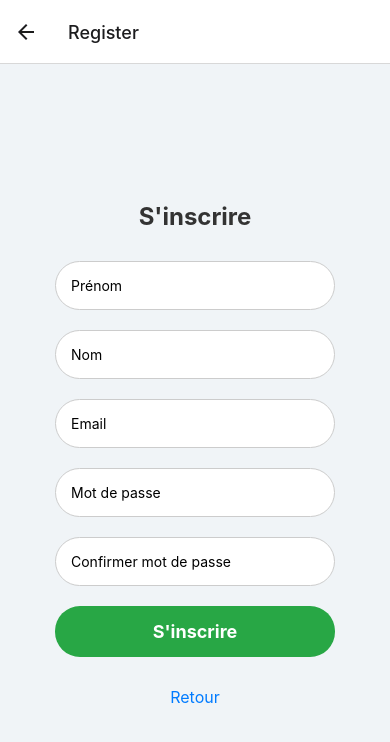
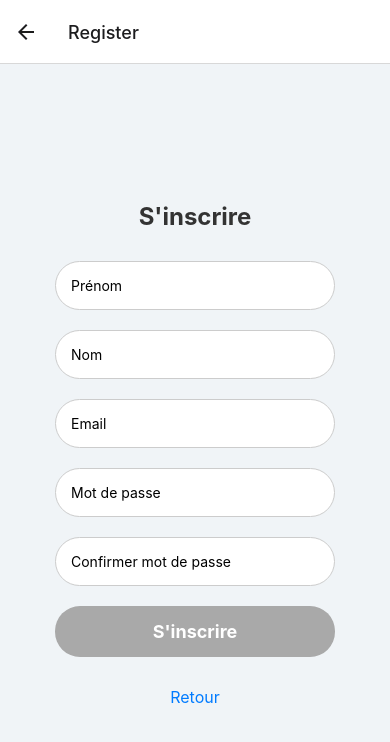
Before and after one commit to RomainEpitech/IP_ENERGY, a React Native app in the folder front/: screen /Register in a window 390 px wide. Shown: the top 742 px of the page. Built offline with nearby package versions, Linux system fonts and the light colour scheme.

Commit message:
register : live error handling

```diff
--- a/front/src/components/Register.tsx
+++ b/front/src/components/Register.tsx
@@ -1,4 +1,4 @@
-import React, { useState } from 'react';
+import React, { useState, useEffect } from 'react';
 import { StyleSheet, Text, TextInput, TouchableOpacity, View, Alert } from 'react-native';
 import { useNavigation } from '@react-navigation/native';
 import fetchApi, { ApiResponse } from "../utils/fetchApi";
@@ -11,9 +11,87 @@ const RegisterPage: React.FC = () => {
     const [password, setPassword] = useState('');
     const [confirmPassword, setConfirmPassword] = useState('');
 
+    const [firstnameError, setFirstnameError] = useState('');
+    const [nameError, setNameError] = useState('');
+    const [emailError, setEmailError] = useState('');
+    const [passwordError, setPasswordError] = useState('');
+    const [confirmPasswordError, setConfirmPasswordError] = useState('');
+    const [passwordMatchError, setPasswordMatchError] = useState('');
+
+    const [isFormValid, setIsFormValid] = useState(false);
+
+    useEffect(() => {
+        setIsFormValid(
+            firstname &&
+            name &&
+            email &&
+            password &&
+            confirmPassword &&
+            !firstnameError &&
+            !nameError &&
+            !emailError &&
+            !passwordError &&
+            !confirmPasswordError &&
+            !passwordMatchError
+        );
+    }, [firstname, name, email, password, confirmPassword, firstnameError, nameError, emailError, passwordError, confirmPasswordError, passwordMatchError]);
+
+    const validateField = (field, value) => {
+        switch (field) {
+            case 'firstname':
+                setFirstnameError(value ? '' : 'Le prénom est requis');
+                break;
+            case 'name':
+                setNameError(value ? '' : 'Le nom est requis');
+                break;
+            case 'email':
+                setEmailError(value && /\S+@\S+\.\S+/.test(value) ? '' : 'Email invalide');
+                break;
+            case 'password':
+                setPasswordError(value ? '' : 'Le mot de passe est requis');
+                break;
+            case 'confirmPassword':
+                setConfirmPasswordError(value ? '' : 'Confirmation du mot de passe est requise');
+                break;
+            default:
+                break;
+        }
+    };
+
+    const handlePasswordChange = (text) => {
+        setPassword(text);
+        validateField('password', text);
+        if (text !== confirmPassword) {
+            setPasswordMatchError('Les mots de passe ne correspondent pas.');
+        } else {
+            setPasswordMatchError('');
+        }
+    };
+
+    const handleConfirmPasswordChange = (text) => {
+        setConfirmPassword(text);
+        validateField('confirmPassword', text);
+        if (text !== password) {
+            setPasswordMatchError('Les mots de passe ne correspondent pas.');
+        } else {
+            setPasswordMatchError('');
+        }
+    };
+
     const handleRegister = async () => {
+        validateField('firstname', firstname);
+        validateField('name', name);
+        validateField('email', email);
+        validateField('password', password);
+        validateField('confirmPassword', confirmPassword);
+
         if (password !== confirmPassword) {
-            Alert.alert("Erreur", "Les mots de passe ne correspondent pas.");
+            setConfirmPasswordError('Les mots de passe ne correspondent pas.');
+            return;
+        }
+
+        if (!isFormValid) {
+            Alert.alert("Erreur", "Veuillez remplir tous les champs correctement.");
             return;
         }
 
@@ -36,39 +114,58 @@ const RegisterPage: React.FC = () => {
         <View style={styles.container}>
             <Text style={styles.title}>S'inscrire</Text>
             <TextInput
-                style={styles.input}
+                style={[styles.input, firstnameError ? styles.errorInput : null]}
                 placeholder="Prénom"
                 value={firstname}
-                onChangeText={setFirstname}
+                onChangeText={(text) => {
+                    setFirstname(text);
+                    validateField('firstname', text);
+                }}
             />
+            {firstnameError ? <Text style={styles.errorText}>{firstnameError}</Text> : null}
             <TextInput
-                style={styles.input}
+                style={[styles.input, nameError ? styles.errorInput : null]}
                 placeholder="Nom"
                 value={name}
-                onChangeText={setName}
+                onChangeText={(text) => {
+                    setName(text);
+                    validateField('name', text);
+                }}
             />
+            {nameError ? <Text style={styles.errorText}>{nameError}</Text> : null}
             <TextInput
-                style={styles.input}
+                style={[styles.input, emailError ? styles.errorInput : null]}
                 placeholder="Email"
                 value={email}
-                onChangeText={setEmail}
+                onChangeText={(text) => {
+                    setEmail(text);
+                    validateField('email', text);
+                }}
                 keyboardType="email-address"
             />
+            {emailError ? <Text style={styles.errorText}>{emailError}</Text> : null}
             <TextInput
-                style={styles.input}
+                style={[styles.input, passwordError ? styles.errorInput : null]}
                 placeholder="Mot de passe"
                 value={password}
-                onChangeText={setPassword}
+                onChangeText={handlePasswordChange}
                 secureTextEntry
             />
+            {passwordError ? <Text style={styles.errorText}>{passwordError}</Text> : null}
             <TextInput
-                style={styles.input}
+                style={[styles.input, confirmPasswordError || passwordMatchError ? styles.errorInput : null]}
                 placeholder="Confirmer mot de passe"
                 value={confirmPassword}
-                onChangeText={setConfirmPassword}
+                onChangeText={handleConfirmPasswordChange}
                 secureTextEntry
             />
-            <TouchableOpacity style={styles.button} onPress={handleRegister}>
+            {confirmPasswordError ? <Text style={styles.errorText}>{confirmPasswordError}</Text> : null}
+            {passwordMatchError ? <Text style={styles.errorText}>{passwordMatchError}</Text> : null}
+            <TouchableOpacity
+                style={[styles.button, !isFormValid ? styles.disabledButton : null]}
+                onPress={handleRegister}
+                disabled={!isFormValid}
+            >
                 <Text style={styles.buttonText}>S'inscrire</Text>
             </TouchableOpacity>
             <TouchableOpacity style={styles.backButton} onPress={() => navigation.goBack()}>
@@ -102,6 +199,14 @@ const styles = StyleSheet.create({
         borderWidth: 1,
         borderColor: '#ccc',
     },
+    errorInput: {
+        borderColor: 'red',
+    },
+    errorText: {
+        color: 'red',
+        alignSelf: 'flex-start',
+        marginLeft: '10%',
+    },
     button: {
         width: '80%',
         padding: 15,
@@ -109,6 +214,9 @@ const styles = StyleSheet.create({
         borderRadius: 25,
         alignItems: 'center',
         marginVertical: 10,
+    },
+    disabledButton: {
+        backgroundColor: '#a9a9a9',
     },
     buttonText: {
         color: 'white',
```
